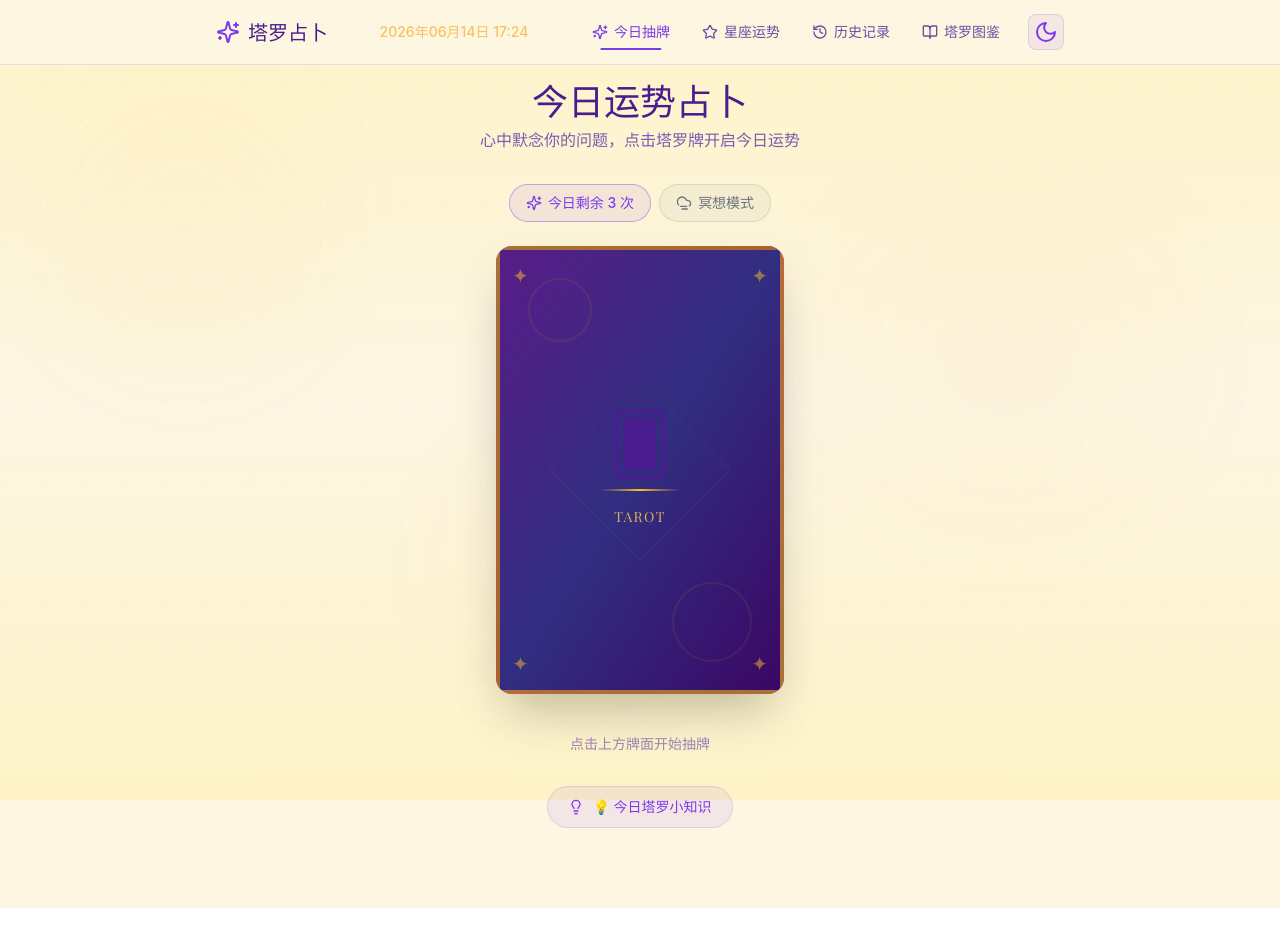
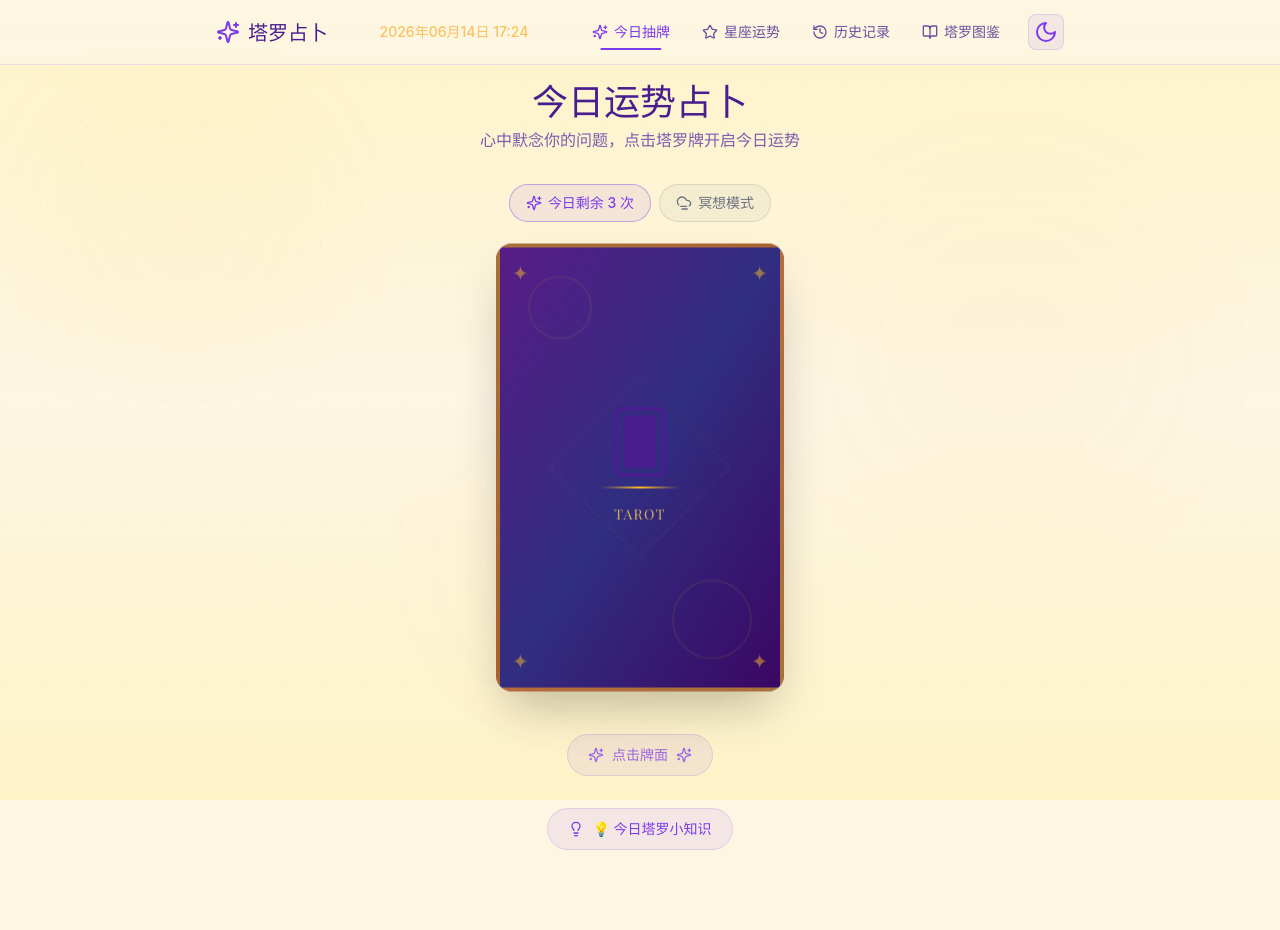
Before and after one commit to blackzero007/DXY-4100, a React (Vite) app: page / in a window 1280 px wide. Before the commit the page ends 908 px from the top, so only its background shows below. Built offline with nearby package versions, Linux system fonts and the light colour scheme.

Commit message:
.1839955311330551:16cf98ec4f91dbc913fb6055a2a81427_6a319bd4142ef9e6d10a1fdb.6a319beb142ef9e6d10a1ffe.6a319beb1a0a2f6bed10ba50:Trae CN.T(2026/6/17 02:54:35)

```diff
--- a/src/components/TarotCard.tsx
+++ b/src/components/TarotCard.tsx
@@ -7,6 +7,7 @@ interface TarotCardProps {
   isFlipping: boolean;
   onClick: () => void;
   disabled?: boolean;
+  floating?: boolean;
 }
 
 interface Particle {
@@ -79,6 +80,7 @@ export default function TarotCardComponent({
   isFlipping,
   onClick,
   disabled = false,
+  floating = false,
 }: TarotCardProps) {
   const isFlipped = card !== null || isFlipping;
   const [particles, setParticles] = useState<Particle[]>([]);
@@ -124,7 +126,9 @@ export default function TarotCardComponent({
       <div
         className={`relative w-full h-full transition-transform duration-1500 transform-style-preserve-3d ${
           isFlipped ? 'rotate-y-180' : ''
-        } ${isFlipping ? 'animate-shuffle' : ''}`}
+        } ${isFlipping ? 'animate-shuffle' : ''} ${
+          floating && !isFlipped && !isFlipping ? 'animate-float' : ''
+        }`}
       >
         <div className="absolute inset-0 backface-hidden rounded-2xl overflow-hidden shadow-2xl">
           <div className="w-full h-full bg-gradient-to-br from-purple-900 via-indigo-900 to-purple-950 flex items-center justify-center border-4 border-amber-500/60">
--- a/src/pages/Home.tsx
+++ b/src/pages/Home.tsx
@@ -1,4 +1,5 @@
-import { useCallback, useState, useMemo, useRef } from 'react';
+import { useCallback, useState, useMemo, useRef, useEffect } from 'react';
+import { useNavigate } from 'react-router-dom';
 import { useTarotStore } from '@/store/useTarotStore';
 import TarotCard from '@/components/TarotCard';
 import CardReading from '@/components/CardReading';
@@ -10,19 +11,31 @@ import { generateShareImage } from '@/utils/shareImage';
 import { playSound } from '@/utils/soundManager';
 import { formatDate } from '@/utils/date';
 import { tarotCards } from '@/data/tarotCards';
-import { Sparkles, AlertCircle, Share2, Wind, CloudFog, Lightbulb, RotateCcw } from 'lucide-react';
+import { Sparkles, AlertCircle, Share2, Wind, CloudFog, Lightbulb, RotateCcw, History } from 'lucide-react';
 
 export default function Home() {
   const { currentCard, isFlipping, drawCard, getRemainingDraws, canDrawToday, drawHistory, reviewLastDraw } =
     useTarotStore();
 
+  const navigate = useNavigate();
   const [shareModalOpen, setShareModalOpen] = useState(false);
   const [shareImageData, setShareImageData] = useState<string | null>(null);
   const [isGenerating, setIsGenerating] = useState(false);
   const [meditationMode, setMeditationMode] = useState(false);
   const [isMeditating, setIsMeditating] = useState(false);
   const [triviaModalOpen, setTriviaModalOpen] = useState(false);
+  const [showReadingHighlight, setShowReadingHighlight] = useState(false);
   const readingRef = useRef<HTMLDivElement>(null);
+
+  const justDrew = currentCard && !isFlipping;
+
+  useEffect(() => {
+    if (justDrew) {
+      setShowReadingHighlight(true);
+      const timer = setTimeout(() => setShowReadingHighlight(false), 2000);
+      return () => clearTimeout(timer);
+    }
+  }, [justDrew]);
 
   const remaining = getRemainingDraws();
   const canDraw = canDrawToday();
@@ -171,33 +184,102 @@ export default function Home() {
         </button>
       </div>
 
-      <div className="mb-10">
+      <div className="mb-10 relative">
         <TarotCard
           card={currentCard}
           isFlipping={isFlipping}
           onClick={handleDraw}
           disabled={!canDraw || isFlipping || isMeditating}
+          floating={!currentCard && !isFlipping && canDraw && !isMeditating}
         />
+        {isFlipping && (
+          <div className="absolute inset-0 flex items-center justify-center z-20 pointer-events-none">
+            <div
+              className="px-6 py-3 rounded-xl backdrop-blur-sm"
+              style={{
+                backgroundColor: 'var(--card-bg)',
+                border: '1px solid var(--border-accent-strong)',
+              }}
+            >
+              <p className="text-lg font-serif animate-pulse" style={{ color: 'var(--text-accent)' }}>
+                ✧ 命运之轮转动中... ✧
+              </p>
+            </div>
+          </div>
+        )}
       </div>
 
       {!canDraw && !isFlipping && (
         <div
-          className="flex items-center gap-2 px-4 py-3 rounded-xl mb-8"
+          className="flex flex-col items-center gap-3 px-5 py-4 rounded-xl mb-8"
           style={{
             backgroundColor: 'var(--limit-bg)',
             border: '1px solid var(--limit-border)',
           }}
         >
-          <AlertCircle className="w-5 h-5" style={{ color: 'var(--limit-text)' }} />
-          <p className="text-sm" style={{ color: 'var(--limit-text)' }}>
-            今日抽牌次数已用完，明天再来吧~
-          </p>
+          <div className="flex items-center gap-2">
+            <AlertCircle className="w-5 h-5" style={{ color: 'var(--limit-text)' }} />
+            <p className="text-sm" style={{ color: 'var(--limit-text)' }}>
+              今日抽牌次数已用完，明天再来吧~
+            </p>
+          </div>
+          <button
+            onClick={() => {
+              playSound('buttonClick');
+              navigate('/history');
+            }}
+            className="flex items-center gap-2 px-4 py-2 rounded-lg text-sm font-medium transition-all duration-300 active:scale-95"
+            style={{
+              backgroundColor: 'var(--accent-light)',
+              border: '1px solid var(--border-accent)',
+              color: 'var(--text-accent)',
+            }}
+            onMouseEnter={(e) => {
+              (e.currentTarget as HTMLElement).style.borderColor = 'var(--border-accent-hover)';
+              (e.currentTarget as HTMLElement).style.color = 'var(--text-accent-hover)';
+            }}
+            onMouseLeave={(e) => {
+              (e.currentTarget as HTMLElement).style.borderColor = 'var(--border-accent)';
+              (e.currentTarget as HTMLElement).style.color = 'var(--text-accent)';
+            }}
+          >
+            <History className="w-4 h-4" />
+            查看历史记录
+          </button>
         </div>
       )}
 
       {currentCard && !isFlipping && (
         <div ref={readingRef} className="w-full animate-fade-in space-y-6">
-          <CardReading card={currentCard} />
+          <div className="text-center">
+            <h2
+              className={`text-xl sm:text-2xl font-serif transition-all duration-500 ${
+                showReadingHighlight ? 'scale-110' : 'scale-100'
+              }`}
+              style={{
+                color: 'var(--text-accent)',
+                textShadow: showReadingHighlight
+                  ? '0 0 20px rgba(245, 158, 11, 0.5), 0 0 40px rgba(245, 158, 11, 0.3)'
+                  : 'none',
+              }}
+            >
+              ✦ 今日运势已揭晓 ✦
+            </h2>
+          </div>
+          <div
+            className={`relative rounded-2xl p-1 transition-all duration-500 ${
+              showReadingHighlight ? 'animate-glow' : ''
+            }`}
+            style={{
+              background: showReadingHighlight
+                ? 'linear-gradient(135deg, var(--accent-color), transparent, var(--accent-color))'
+                : 'transparent',
+            }}
+          >
+            <div className="rounded-xl">
+              <CardReading card={currentCard} />
+            </div>
+          </div>
           <LuckyItems card={currentCard} />
 
           <div className="flex justify-center">
@@ -228,10 +310,25 @@ export default function Home() {
         </div>
       )}
 
-      {!currentCard && !isFlipping && canDraw && (
-        <p className="text-sm animate-pulse" style={{ color: 'var(--text-secondary)' }}>
-          点击上方牌面开始抽牌
-        </p>
+      {!currentCard && !isFlipping && canDraw && !isMeditating && (
+        <div className="flex flex-col items-center gap-2">
+          <div
+            className="flex items-center gap-2 px-5 py-2.5 rounded-full"
+            style={{
+              backgroundColor: 'var(--accent-light)',
+              border: '1px solid var(--border-accent)',
+            }}
+          >
+            <Sparkles className="w-4 h-4 animate-pulse" style={{ color: 'var(--accent-color)' }} />
+            <span
+              className="text-sm font-medium animate-pulse"
+              style={{ color: 'var(--text-accent)' }}
+            >
+              点击牌面
+            </span>
+            <Sparkles className="w-4 h-4 animate-pulse" style={{ color: 'var(--accent-color)' }} />
+          </div>
+        </div>
       )}
 
       <button
```
